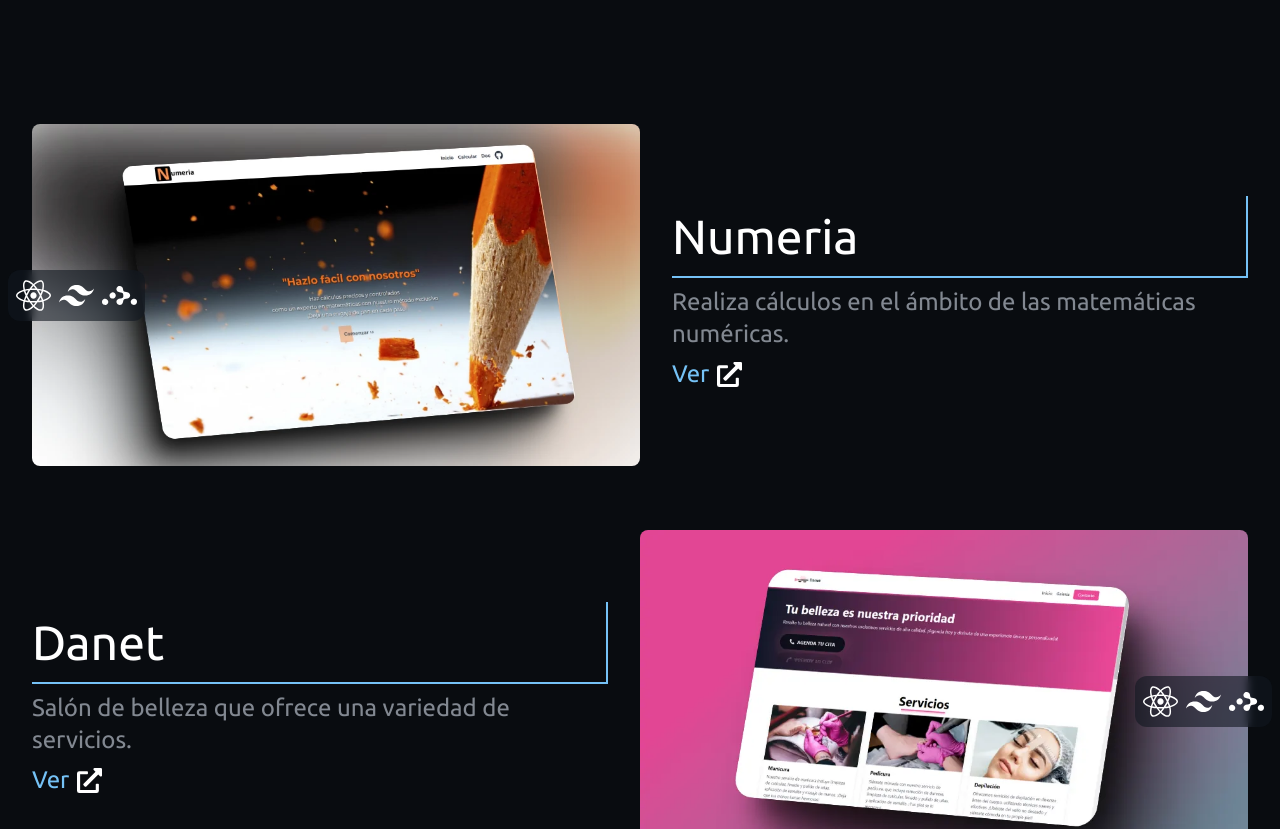
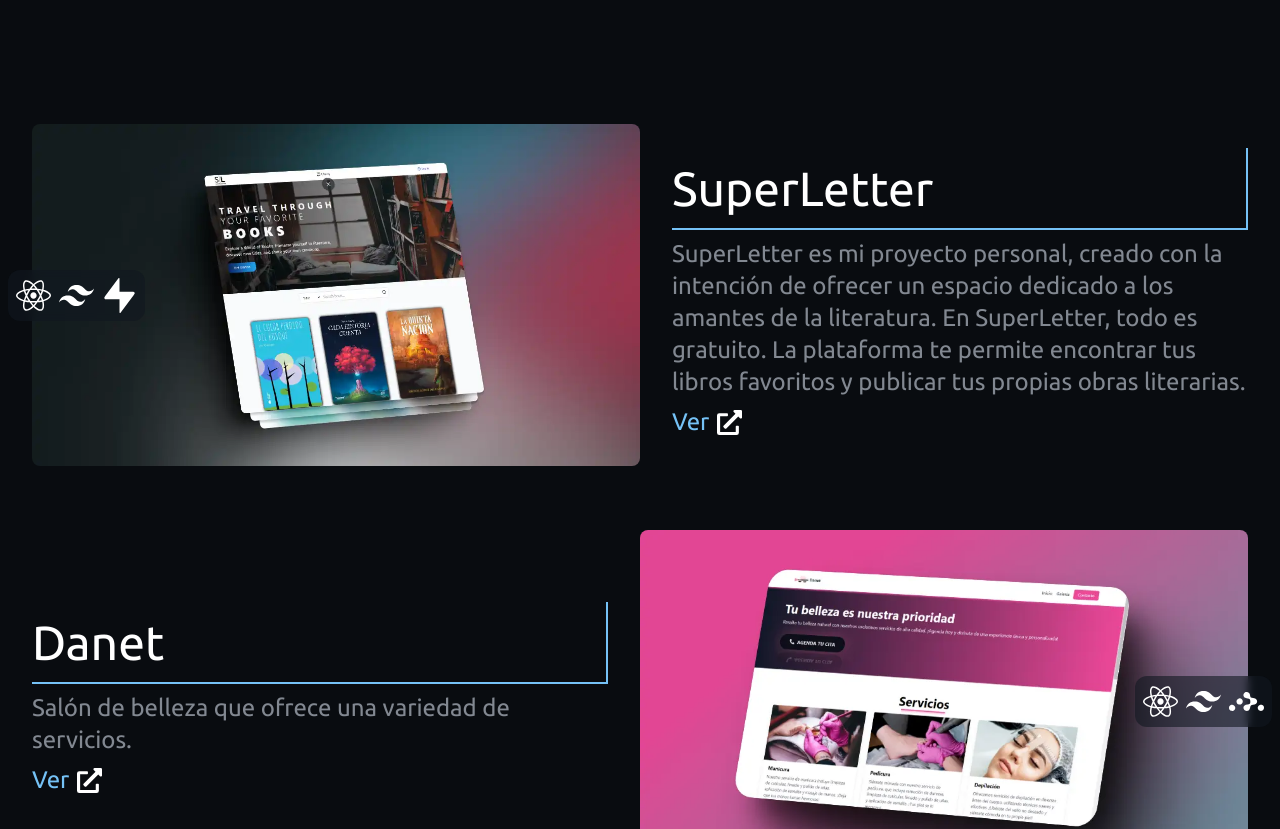
Before and after one commit to guillezdev/Mi-Web, a React (Vite) app: page / in a window 1280 px wide. Shown: the part 1160-1989 px from the top of the page. Built offline with nearby package versions, Linux system fonts and the light colour scheme.

Commit message:
update proyects

```diff
--- a/src/components/Projects.jsx
+++ b/src/components/Projects.jsx
@@ -1,17 +1,16 @@
 import React from "react";
 import {
   FaReact,
-  FaGithub,
   FaExternalLinkAlt,
   FaCss3Alt
 } from "react-icons/fa";
 import { SiRedux, SiReactrouter } from "react-icons/si";
-import { SiTailwindcss, SiNextdotjs } from "react-icons/si";
+import { SiTailwindcss, SiNextdotjs, SiSupabase } from "react-icons/si";
 import Danet from "../assets/danetproject.webp";
 import LogoYadel from '../assets/yadel.webp'
 import numeria from "../assets/numeriaa.webp";
+import superletter from "../assets/superletter.webp";
 import movie from "../assets/buscarpelis.webp";
-import { Nextjs } from "../data/Nextjs";
 
 function ProjectCard(props) {
   const { title, description, imageSrc, githubLink, liveLink, tags, index } = props;
@@ -25,8 +24,8 @@ function ProjectCard(props) {
         alt={title}
         className='w-full md:w-1/2 rounded-lg' />
       <div className="absolute -m-6 flex gap-2 items-center bg-fondo/60 backdrop-blur-sm p-2 rounded-xl w-fit text-lg">
-        {tags.map((Tag) => {
-          return <Tag className='hover:text-primary' hover={`primary`} size={35} />
+        {tags.map((Tag, index) => {
+          return <Tag key={index} className='hover:text-primary' hover={`primary`} size={35} />
         })}
       </div>
       <div className="flex flex-col gap-2 w-full md:w-1/2">
@@ -51,14 +50,15 @@ function ProjectCard(props) {
 }
 
 function Projects() {
+
   const projects = [
     {
-      title: "Numeria",
-      description: "Realiza cálculos en el ámbito de las matemáticas numéricas.",
-      imageSrc: numeria,
-      githubLink: "https://github.com/wolfsoul01/Proyecto-Numeria-Web",
-      liveLink: "https://numeria.netlify.app/",
-      tags: [FaReact, SiTailwindcss, SiReactrouter],
+      title: "SuperLetter",
+      description: "SuperLetter es mi proyecto personal, creado con la intención de ofrecer un espacio dedicado a los amantes de la literatura. En SuperLetter, todo es gratuito. La plataforma te permite encontrar tus libros favoritos y publicar tus propias obras literarias.",
+      imageSrc: superletter,
+      githubLink: "",
+      liveLink: "https://superletter.netlify.app/",
+      tags: [FaReact, SiTailwindcss, SiSupabase],
     },
     {
       title: "Danet",
@@ -84,6 +84,14 @@ function Projects() {
       liveLink: "https://search-muvie.netlify.app",
       tags: [FaReact, SiRedux, FaCss3Alt],
     },
+    {
+      title: "Numeria",
+      description: "Realiza cálculos en el ámbito de las matemáticas numéricas.",
+      imageSrc: numeria,
+      githubLink: "https://github.com/wolfsoul01/Proyecto-Numeria-Web",
+      liveLink: "https://numeria.netlify.app/",
+      tags: [FaReact, SiTailwindcss, SiReactrouter],
+    },
   ];
 
   return (
```
Also changed, not shown: src/assets/superletter.webp (added).
